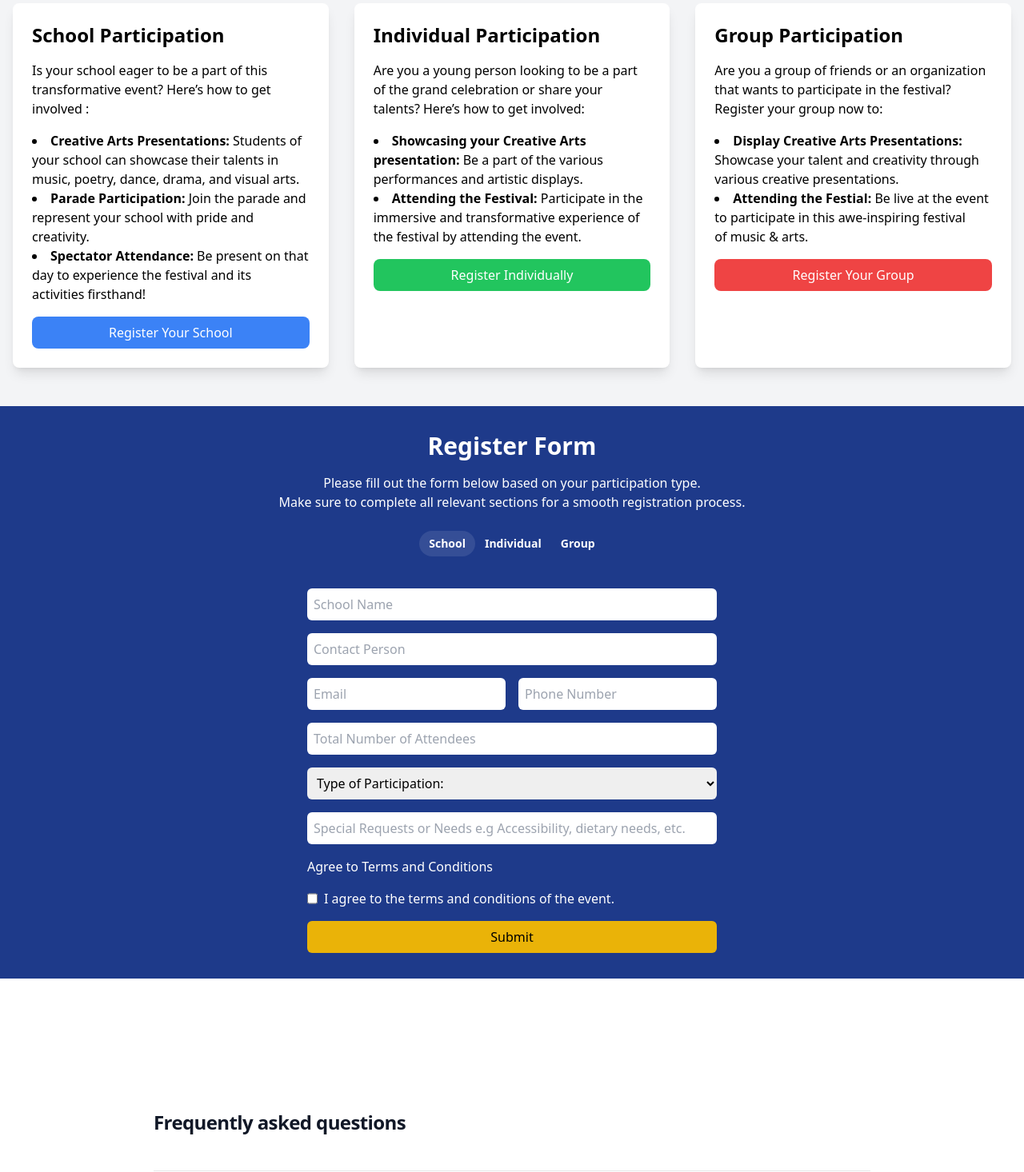
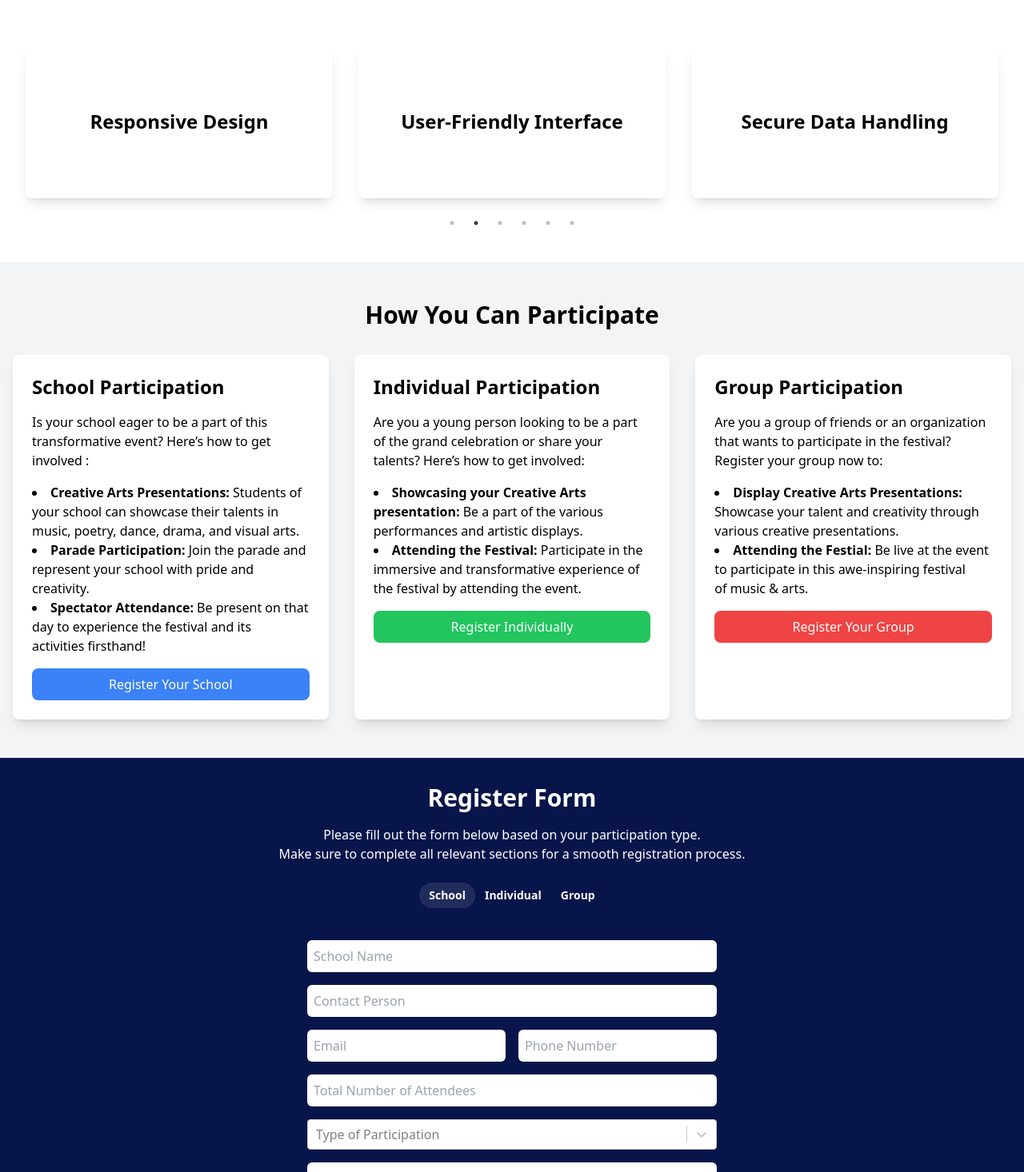
Before and after one commit to salemhe/teens_festival, a React (Create React App) app: page / in a window 1280 px wide. Shown: the part 1760-3226 px from the top of the page at 80% size. Built offline with nearby package versions, Linux system fonts and the light colour scheme.

Commit message:
added carousel

```diff
--- a/package.json
+++ b/package.json
@@ -15,7 +15,10 @@
     "react-dom": "^18.3.1",
     "react-scripts": "5.0.1",
     "react-scroll": "^1.9.0",
+    "react-select": "^5.8.0",
+    "react-slick": "^0.30.2",
     "react-toastify": "^10.0.5",
+    "slick-carousel": "^1.8.1",
     "web-vitals": "^2.1.4"
   },
   "scripts": {
--- a/src/App.js
+++ b/src/App.js
@@ -1,18 +1,22 @@
+import { useState } from 'react';
 import './App.css';
 import About from './components/About/About';
 import Header from './components/Header/Header';
 import ParticipationSection from './components/Participation/ParticipationSection';
 import RegistrationPage from './components/Registration/Registration';
+import AutoPlay from './components/Gallery/Gallery';
 
 
 
 function App() {
+  const [activeTab, setActiveTab] = useState(0);
   return (
     <div>
         <Header />
         <About />
-        <ParticipationSection />
-        <RegistrationPage/>
+        <AutoPlay/>
+        <ParticipationSection setActiveTab={setActiveTab} />
+        <RegistrationPage activeTab={activeTab} setActiveTab={setActiveTab} />
     </div>
 
   )
--- /dev/null
+++ b/src/components/Gallery/Gallery.jsx
@@ -0,0 +1,62 @@
+import React from "react";
+import Slider from "react-slick";
+import "slick-carousel/slick/slick.css";
+import "slick-carousel/slick/slick-theme.css";
+
+function AutoPlay() {
+  // Define an array of features
+  const features = [
+    { id: 1, title: "Fast Performance" },
+    { id: 2, title: "Responsive Design" },
+    { id: 3, title: "User-Friendly Interface" },
+    { id: 4, title: "Secure Data Handling" },
+    { id: 5, title: "Seamless Integrations" },
+    { id: 6, title: "Scalable Architecture" },
+  ];
+
+  // Slider settings with responsive breakpoints
+  const settings = {
+    dots: true,
+    infinite: true,
+    slidesToShow: 3, // Default number of slides
+    slidesToScroll: 1,
+    autoplay: true,
+    speed: 2000,
+    autoplaySpeed: 4000,
+    cssEase: "linear",
+    arrows: false,
+    responsive: [
+      {
+        breakpoint: 1024, // If screen size <= 1024px
+        settings: {
+          slidesToShow: 2, // Show 2 slides
+        },
+      },
+      {
+        breakpoint: 768, // If screen size <= 768px
+        settings: {
+          slidesToShow: 1, // Show 1 slide
+        },
+      },
+    ],
+  };
+
+  return (
+    <div className="max-w-7xl mx-auto px-4 py-16">
+      <h2 className="text-4xl font-bold text-center mb-12 text-gray-800">
+        Our Gallery
+      </h2>
+      <Slider {...settings} className="slick-slider">
+        {features.map((feature) => (
+          <div key={feature.id} className="p-4">
+            <div className="bg-white shadow-lg rounded-lg p-6 flex justify-center items-center h-48 hover:bg-indigo-500 hover:text-white transition duration-300 ease-in-out">
+              <h3 className="text-2xl font-semibold">{feature.title}</h3>
+            </div>
+          </div>
+        ))}
+      </Slider>
+    </div>
+  );
+}
+
+export default AutoPlay;
--- a/src/components/Registration/Registration.jsx
+++ b/src/components/Registration/Registration.jsx
@@ -1,13 +1,47 @@
-import React from 'react';
+import React, { useState } from 'react';
 import { Tab, TabGroup, TabList, TabPanel, TabPanels } from '@headlessui/react'
 import Faq from '../Faq/Faq';
-import Testimonials from '../Testimonials/Testimonials';
 import { addDoc, collection } from "firebase/firestore";
 import { db } from "../../firebase";
 import { ToastContainer, toast } from 'react-toastify';
 import 'react-toastify/dist/ReactToastify.css';
+import Select from 'react-select';
+import ParticipationSection from '../Participation/ParticipationSection';
 
-const RegistrationPage = () => {
+const RegistrationPage = ({ activeTab, setActiveTab }) => {
+   const [selectedTab, setSelectedTab] = useState(0);
+   const [selectedParticipation, setSelectedParticipation] = useState([]);
+   const [individualParticipation, setIndividualParticipation] = useState([]);
+   const [groupParticipation, setGroupParticipation] = useState([]);
+
+   const handleTabSwitch = (tabIndex) => {
+      setSelectedTab(tabIndex); // Update selected tab
+    };
+
+   const participationOptions = [
+     { value: 'Creative Arts Presentations', label: 'Creative Arts Presentations' },
+     { value: 'Parade Participation', label: 'Parade Participation' },
+     { value: 'Spectator Attendance', label: 'Spectator Attendance' }
+   ];
+   const individualOptions = [
+     { value: 'Workshops', label: 'Workshops' },
+     { value: 'Art and Performance Sessions', label: 'Art and Performance Sessions' },
+   ];
+   const groupOptions = [
+     { value: 'Technology & Innovation', label: 'Technology & Innovation' },
+     { value: 'Arts & Creativity', label: 'Arts & Creativity' },
+     { value: 'Leadership & Social Change', label: 'Leadership & Social Change' },
+     { value: 'Entrepreneurship & Business', label: 'Entrepreneurship & Business' }
+   ];
+   const handleParticipationChange = (selectedOptions) => {
+      setSelectedParticipation(selectedOptions);
+    };
+   const handleIndividualChange = (selectedOptions) => {
+      setIndividualParticipation(selectedOptions);
+    };
+   const handleGroupChange = (selectedOptions) => {
+      setGroupParticipation(selectedOptions);
+    };
    // Handle School form submission
 const submitSchoolForm = async (e) => {
    e.preventDefault();
@@ -17,7 +51,7 @@ const submitSchoolForm = async (e) => {
      email: e.target[2].value,
      phoneNumber: e.target[3].value,
      totalAttendees: e.target[4].value,
-     participationType: e.target[5].value,
+     participationType: selectedParticipation.map(option => option.value), // Store selected values
      specialRequests: e.target[6].value,
      agreeToTerms: e.target[7].checked,
    };
@@ -26,10 +60,12 @@ const submitSchoolForm = async (e) => {
      await addDoc(collection(db, "schoolRegistrations"), formData);
      toast.success("School registration submitted successfully!");
      e.target.reset();
+     setSelectedParticipation([]);
    } catch (err) {
      console.error("Error adding document: ", err);
    }
  };
+
 
  // Handle Individual form submission
  const submitIndividualForm = async (e) => {
@@ -38,7 +74,7 @@ const submitSchoolForm = async (e) => {
      fullName: e.target[0].value,
      email: e.target[1].value,
      phoneNumber: e.target[2].value,
-     participationType: e.target[3].value,
+     participationType: individualParticipation.map(option => option.value),
      specialRequests: e.target[4].value,
      agreeToTerms: e.target[5].checked,
    };
@@ -47,6 +83,7 @@ const submitSchoolForm = async (e) => {
      await addDoc(collection(db, "individualRegistrations"), formData);
      toast.success("School registration submitted successfully!");
      e.target.reset();
+     setIndividualParticipation([]);
    } catch (err) {
      console.error("Error adding document: ", err);
    }
@@ -60,7 +97,7 @@ const submitSchoolForm = async (e) => {
      groupLeader: e.target[1].value,
      totalAttendees: e.target[2].value,
      phoneNumber: e.target[3].value,
-     participationType: e.target[4].value,
+     participationType: groupParticipation.map(option => option.value),
      specialRequests: e.target[5].value,
      agreeToTerms: e.target[6].checked,
    };
@@ -69,24 +106,26 @@ const submitSchoolForm = async (e) => {
      await addDoc(collection(db, "groupRegistrations"), formData);
      toast.success("School registration submitted successfully!");
      e.target.reset();
+     setGroupParticipation([]);
    } catch (err) {
      console.error("Error adding document: ", err);
    }
  };
   return (
-    <div className="bg-blue-900 text-white font-sans" id="registration-section">
+    <div className="bg-[#07154a] text-white font-sans" id="registration-section">
+      {/* <ParticipationSection onTabSwitch={handleTabSwitch} /> */}
       {/* Registration Section */}
       <section className="py-8 px-4 text-center">
         <h2 className="text-3xl font-bold mb-4">Register Form</h2>
         <p className="mb-6">Please fill out the form below based on your participation type.<br/>  Make sure to complete all relevant sections for a smooth registration process.</p>
-        <TabGroup>
-         <TabList clas>
+        <TabGroup selectedIndex={activeTab} onChange={setActiveTab} >
+         <TabList >
             <Tab className="rounded-full py-1 px-3 text-sm/6 font-semibold text-white focus:outline-none data-[selected]:bg-white/10 data-[hover]:bg-white/5 data-[selected]:data-[hover]:bg-white/10 data-[focus]:outline-1 data-[focus]:outline-white">School</Tab>
             <Tab className="rounded-full py-1 px-3 text-sm/6 font-semibold text-white focus:outline-none data-[selected]:bg-white/10 data-[hover]:bg-white/5 data-[selected]:data-[hover]:bg-white/10 data-[focus]:outline-1 data-[focus]:outline-white">Individual</Tab>
             <Tab className="rounded-full py-1 px-3 text-sm/6 font-semibold text-white focus:outline-none data-[selected]:bg-white/10 data-[hover]:bg-white/5 data-[selected]:data-[hover]:bg-white/10 data-[focus]:outline-1 data-[focus]:outline-white">Group</Tab>
          </TabList>
          <TabPanels>
-         <TabPanel>
+         <TabPanel id='school'>
             <ToastContainer
                position="top-right"
                autoClose={5000}
@@ -133,7 +172,7 @@ const submitSchoolForm = async (e) => {
                   className="p-2 rounded-md text-black  col-span-2"
                   required
                />
-               <select
+               {/* <select
                   id="participationType"
                   className="p-2 rounded-md text-black col-span-2"
                   required
@@ -142,7 +181,17 @@ const submitSchoolForm = async (e) => {
                   <option value="1">Creative Arts Presentations</option>
                   <option value="2">Cultural Parade</option>
                   <option value="3">Attending only</option>
-               </select>
+               </select> */}
+               <div className="col-span-2">
+                  <Select
+                  isMulti
+                  options={participationOptions}
+                  value={selectedParticipation}
+                  onChange={handleParticipationChange}
+                  placeholder="Type of Participation"
+                  className="text-black text-left"
+                  />
+               </div>
                <input
                   type="text"
                   placeholder="Special Requests or Needs e.g Accessibility, dietary needs, etc."
@@ -169,7 +218,7 @@ const submitSchoolForm = async (e) => {
 
 
             {/* individual form */}
-            <TabPanel>
+            <TabPanel id='individual'>
                <ToastContainer
                   position="top-right"
                   autoClose={5000}
@@ -204,7 +253,7 @@ const submitSchoolForm = async (e) => {
                      className="p-2 rounded-md text-black sm:col-auto col-span-2"
                      required
                   />
-                  <select
+                  {/* <select
                      id="participationType"
                      className="p-2 rounded-md text-black col-span-2"
                      required
@@ -212,7 +261,17 @@ const submitSchoolForm = async (e) => {
                      <option value="">Type of Participation:</option>
                      <option value="1">Art and Performance Sessions</option>
                      <option value="2">Workshops</option>
-                  </select>
+                  </select> */}
+                  <div className="col-span-2">
+                     <Select
+                     isMulti
+                     options={individualOptions}
+                     value={individualParticipation}
+                     onChange={handleIndividualChange}
+                     placeholder="Type of Participation"
+                     className="text-black text-left"
+                     />
+                  </div>
                   <input
                      type="text"
                      placeholder="Special Requests or Needs e.g Accessibility, dietary needs, etc."
@@ -279,7 +338,7 @@ const submitSchoolForm = async (e) => {
                      className="p-2 rounded-md text-black sm:col-auto col-span-2"
                      required
                   />
-                  <select
+                  {/* <select
                      id="participationType"
                      className="p-2 rounded-md text-black col-span-2"
                      required
@@ -289,7 +348,17 @@ const submitSchoolForm = async (e) => {
                      <option value="2">Arts & Creativity</option>
                      <option value="3">Leadership & Social Change</option>
                      <option value="4">Entrepreneurship & Business</option>
-                  </select>
+                  </select> */}
+                  <div className="col-span-2">
+                     <Select
+                     isMulti
+                     options={groupOptions}
+                     value={groupParticipation}
+                     onChange={handleGroupChange}
+                     placeholder="Type of Participation"
+                     className="text-black text-left"
+                     />
+                  </div>
                   <input
                      type="text"
                      placeholder="Special Requests or Needs e.g Accessibility, dietary needs, etc."
@@ -321,7 +390,7 @@ const submitSchoolForm = async (e) => {
 
       <Faq/>
       {/* Footer Section */}
-      <footer className="bg-blue-900 text-white py-6 px-4 text-center">
+      <footer className="bg-[#07154a] text-white py-6 px-4 text-center">
          <div className="flex justify-center space-x-6 mb-4">
             <a href="https://www.instagram.com/theofficialteensvoice?utm_source=ig_web_button_share_sheet&igsh=ZDNlZDc0MzIxNw==" className="text-yellow-500">Instagram</a>
             <a href="https://youtube.com/@theofficialteensvoice?si=kahc5i6GoNAoM4Zc" className="text-yellow-500">YouTube</a>
```
Also changed, not shown: src/components/Participation/ParticipationSection.jsx (+4 -4 lines), 1 other file (tests, documents, lock files or other folders).
